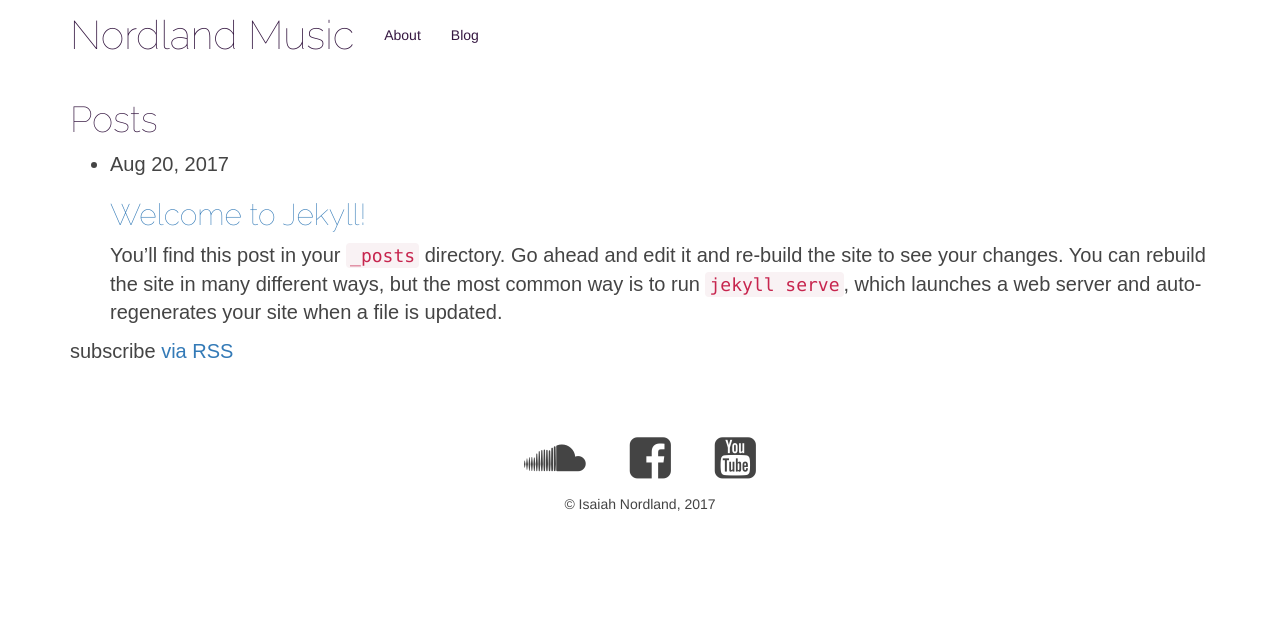
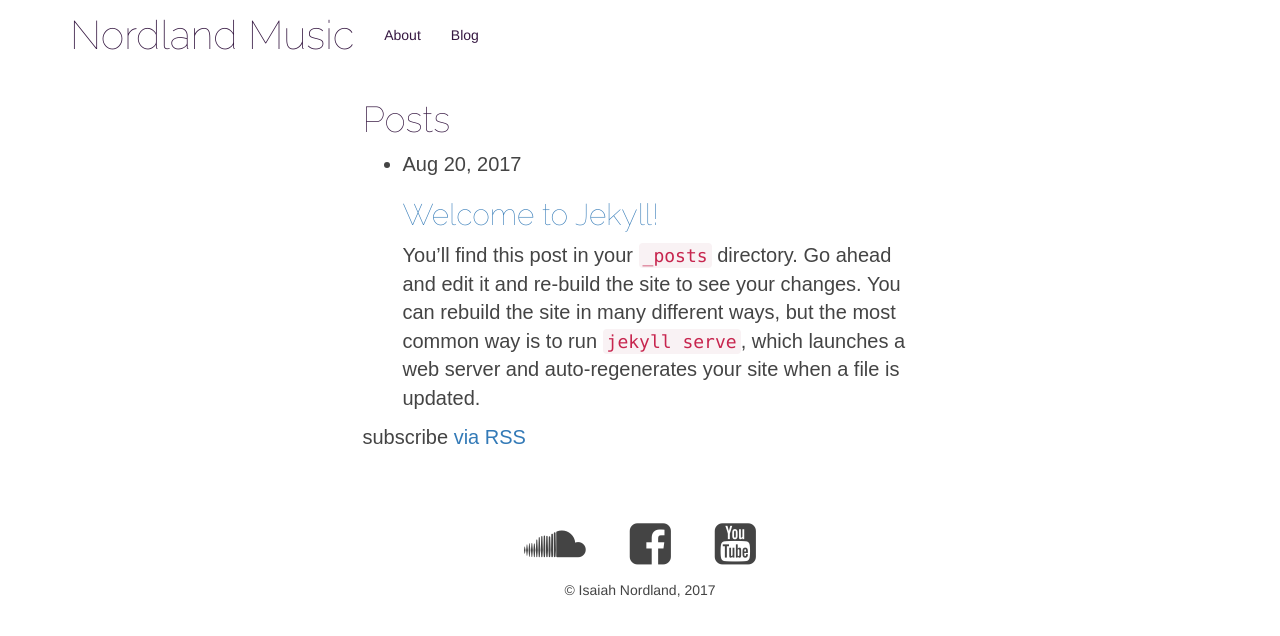
Before and after one commit to mpnordland/forestry-io-test, a Jekyll site: the page built from blog.md, in a window 1280 px wide. Shown: the top 636 px of the page. Built offline with Jekyll 4.4.1, drawn with Linux system fonts in a browser that asks for light colours; nearby versions of some CDN libraries; some web fonts are replaced; library files that are not in the unit come from our copies.

Commit message:
Added bootstrap column/row to blog page

```diff
--- a/_layouts/blog.html
+++ b/_layouts/blog.html
@@ -2,7 +2,8 @@
 layout: default
 ---
 
-<div class="blog">
+<div class="blog row">
+    <div class="col-lg-6 col-lg-offset-3">
 
       <h1 class="page-heading">Posts</h1>
 
@@ -23,5 +24,6 @@
       </ul>
 
       <p class="rss-subscribe">subscribe <a href="{{ "/feed.xml" | relative_url }}">via RSS</a></p>
+    </div>
 
 </div>
```
Lines whose indentation alone changed are shown as unchanged.
